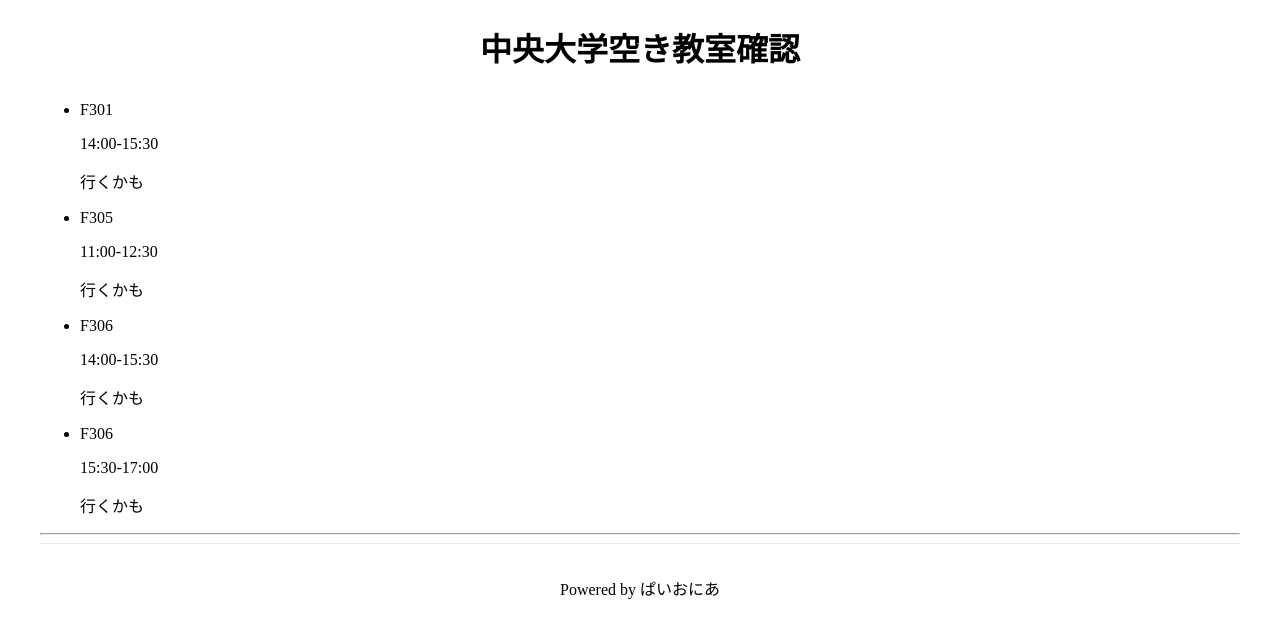
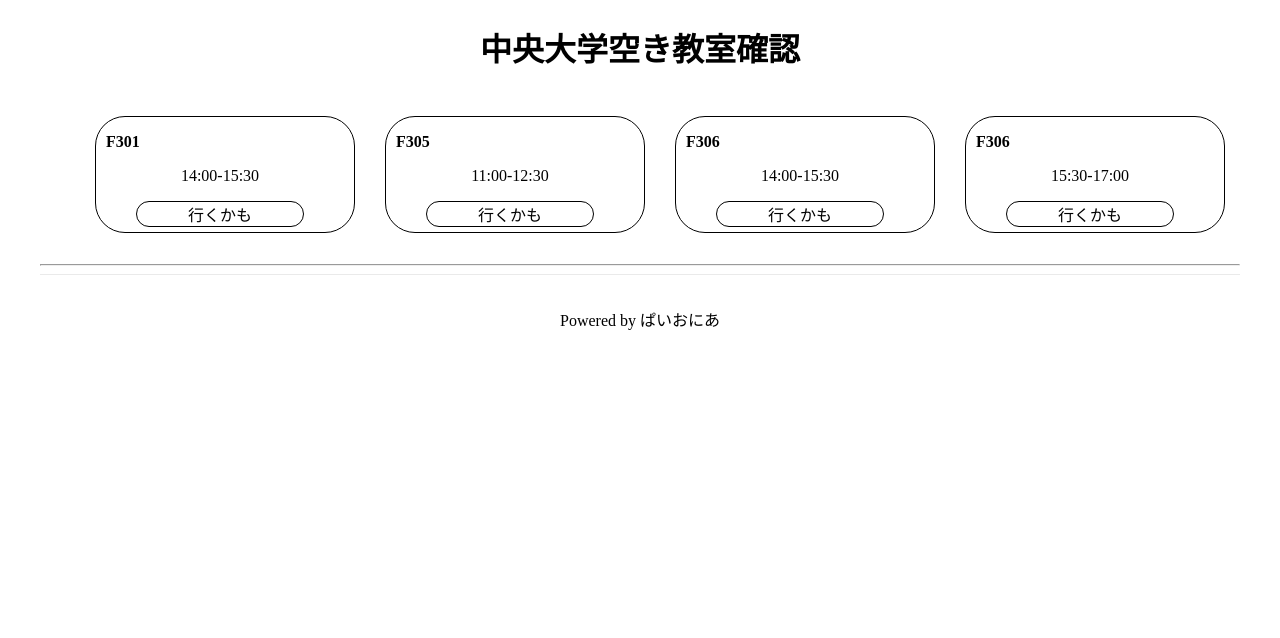
Before and after one commit to v-code-team-pioneer-inc/ccrs-frontend, a Next.js app: page / in a window 1280 px wide. Shown: the top 638 px of the page. Built offline with nearby package versions, Linux system fonts and the light colour scheme.

Commit message:
[ADD]stylesを適用

```diff
--- a/components/top/TodayAvailableClassroom.jsx
+++ b/components/top/TodayAvailableClassroom.jsx
@@ -9,26 +9,26 @@
   return (
     <div>
       {/* TODO: タイトルと横並びのカードの実装 */}
-      <ul>
-        <li>
-          <p className="class_room">F301</p>
-          <p className="time">14:00-15:30</p>
-          <p className="decision">行くかも</p>
+      <ul className={styles.ul}>
+        <li className={styles.li}>
+          <p className={styles.class_room}>F301</p>
+          <p className={styles.time}>14:00-15:30</p>
+          <p className={styles.decision}>行くかも</p>
         </li>
-        <li>
-          <p className="class_room">F305</p>
-          <p className="time">11:00-12:30</p>
-          <p className="decision">行くかも</p>
+        <li className={styles.li}>
+          <p className={styles.class_room}>F305</p>
+          <p className={styles.time}>11:00-12:30</p>
+          <p className={styles.decision}>行くかも</p>
         </li>
-        <li>
-          <p className="class_room">F306</p>
-          <p className="time">14:00-15:30</p>
-          <p className="decision">行くかも</p>
+        <li className={styles.li}>
+          <p className={styles.class_room}>F306</p>
+          <p className={styles.time}>14:00-15:30</p>
+          <p className={styles.decision}>行くかも</p>
         </li>
-        <li>
-          <p className="class_room">F306</p>
-          <p className="time">15:30-17:00</p>
-          <p className="decision">行くかも</p>
+        <li className={styles.li}>
+          <p className={styles.class_room}>F306</p>
+          <p className={styles.time}>15:30-17:00</p>
+          <p className={styles.decision}>行くかも</p>
         </li>
       </ul>
     </div>
```
